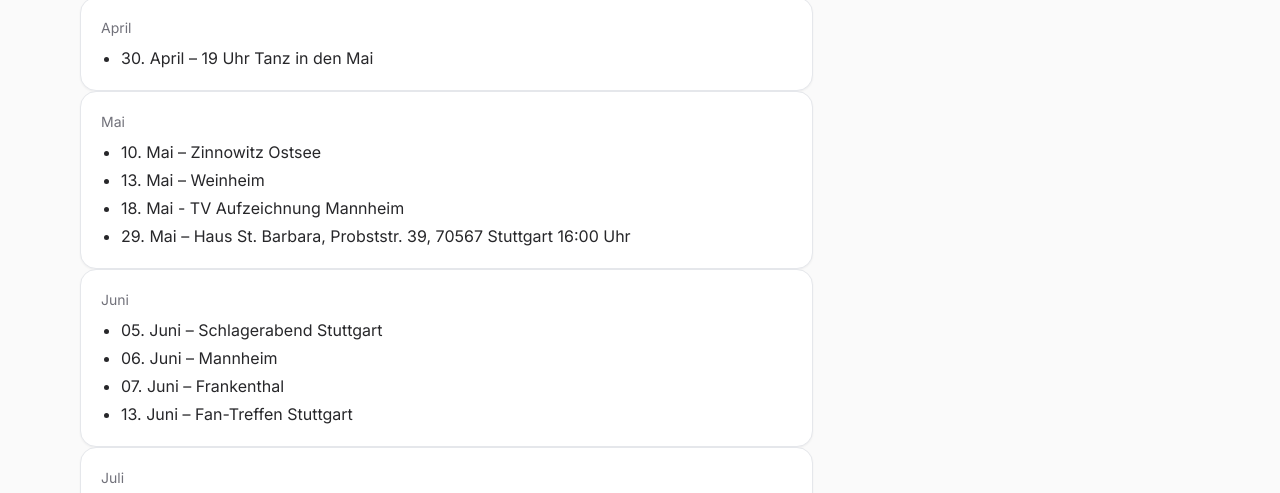
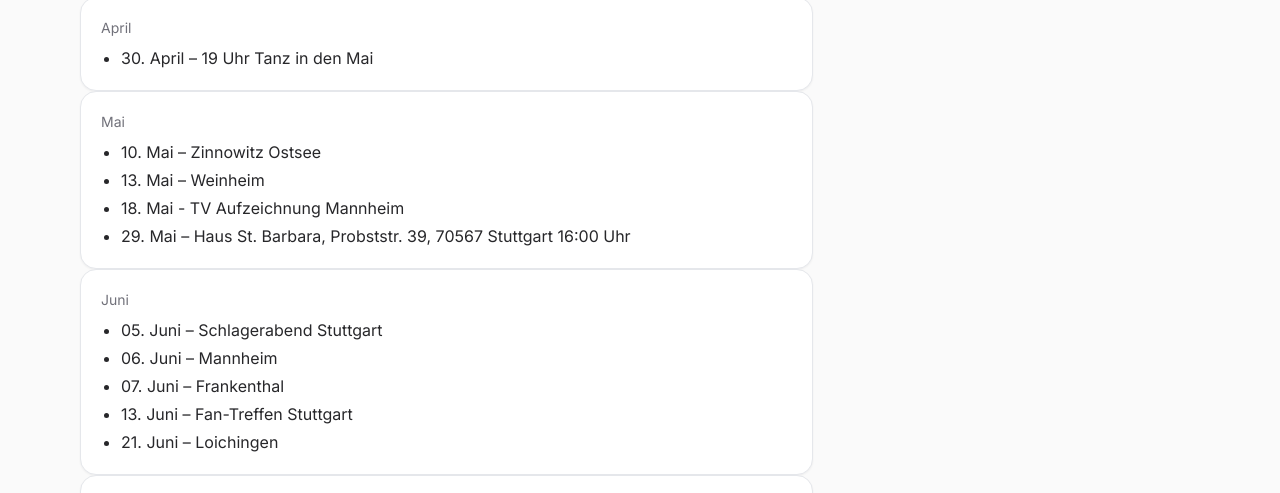
Before and after one commit to raffaelkoenig1-dot/raffaelkoenig1-dot.github.io, a plain HTML site: page auftritte.html in a window 1280 px wide. Shown: the part 261-754 px from the top of the page. Drawn offline with nearby package versions, Linux system fonts and the light colour scheme.

Commit message:
Update auftritte.html

```diff
--- a/auftritte.html
+++ b/auftritte.html
@@ -123,6 +123,7 @@
        <li>06. Juni – Mannheim</li>
        <li>07. Juni – Frankenthal</li>
         <li>13. Juni – Fan-Treffen Stuttgart</li>
+        <li>21. Juni – Loichingen</li>
         </ul>
           </div>
            <div class="p-5 rounded-2xl bg-white border shadow-sm">
```
